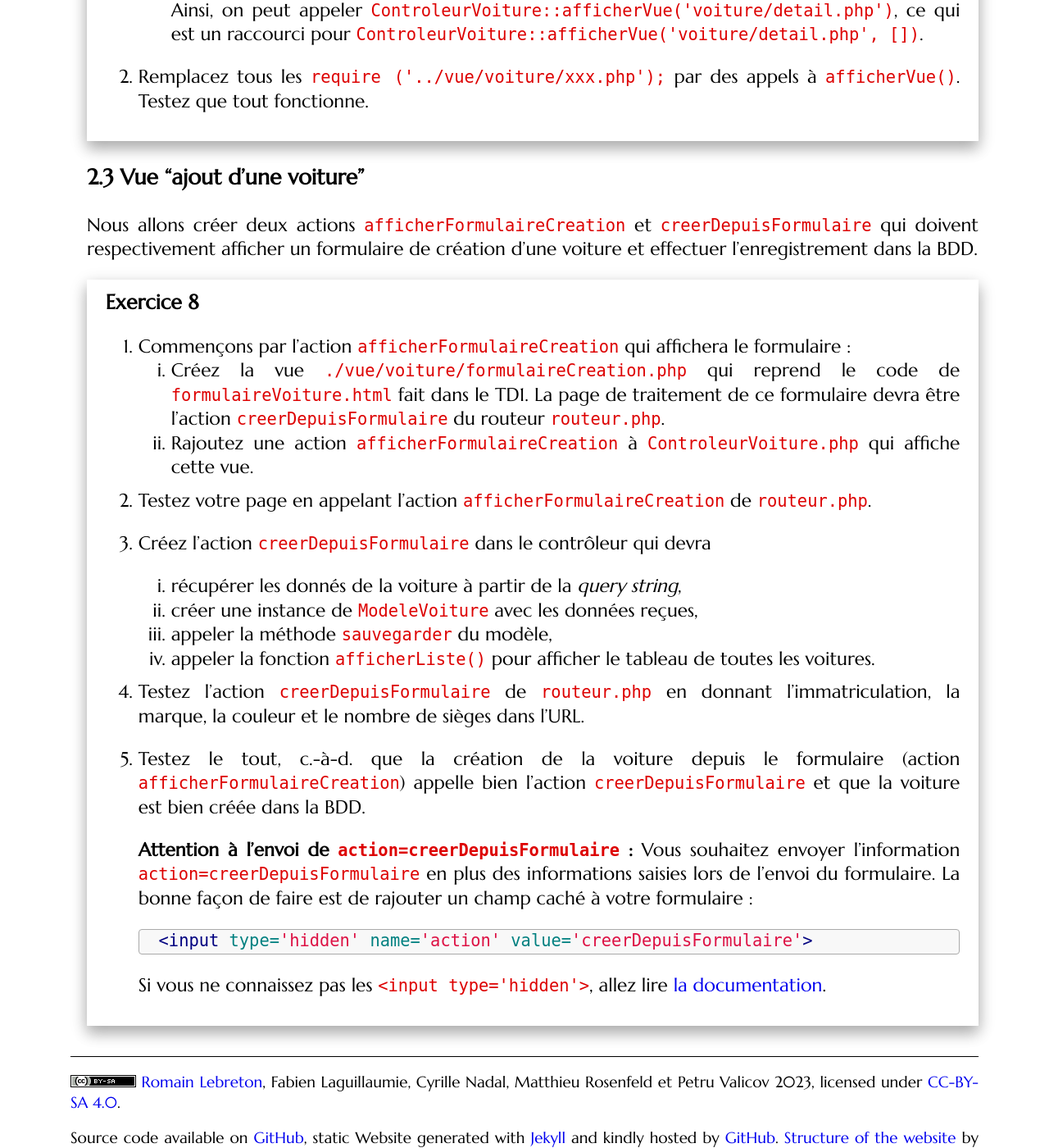
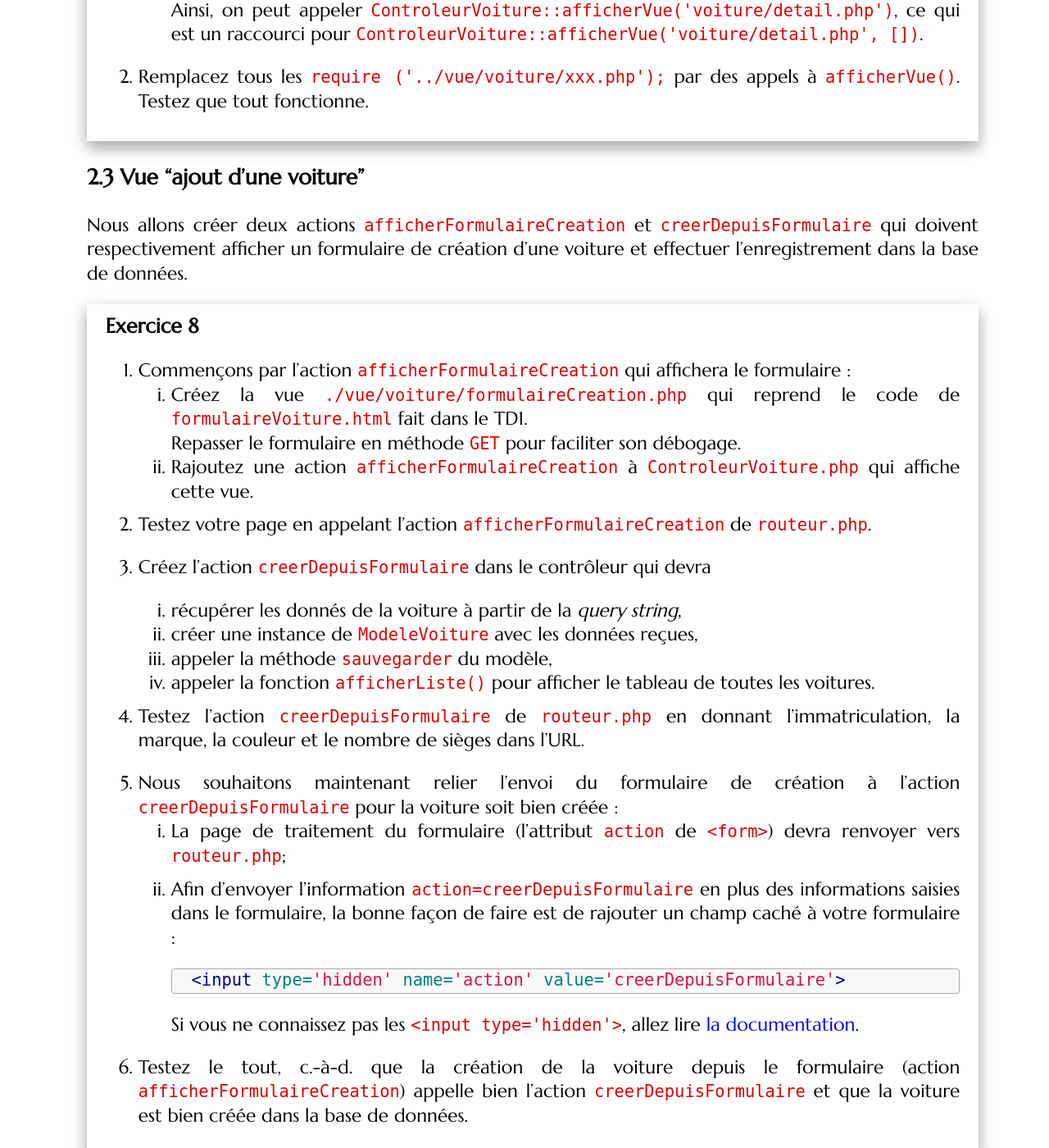
Before and after one commit to romainlebreton/R3.01-DeveloppementWeb, a Jekyll site: the page built from tutorials/tutorial4.md, in a window 1280 px wide and 1400 px high, scrolled down 10833 px. Shown: the whole window at 82% size. Built offline with Jekyll 4.4.1, drawn with Linux system fonts in a browser that asks for light colours; some web fonts are replaced; some of the changed text lies outside the part shown.

Commit message:
TD4 : réécriture du input type hidden

````diff
--- a/tutorials/tutorial4.md
+++ b/tutorials/tutorial4.md
@@ -258,7 +258,7 @@ aux pages suivantes :
 1. afficher toutes les voitures : action `afficherListe`
 2. afficher les détails d'une voiture : action `afficherDetail`
 3. afficher le formulaire de création d'une voiture : action `afficherFormulaireCreation`
-3. créer une voiture dans la BDD et afficher un message de confirmation : action `creerDepuisFormulaire`
+3. créer une voiture dans la base de données et afficher un message de confirmation : action `creerDepuisFormulaire`
 <!-- 4. supprimer une voiture et afficher un message de confirmation : action `delete` -->
 
 Pour recréer la page précédente, il manque encore un bout de code qui appelle la
@@ -431,15 +431,14 @@ Cela pose plusieurs problèmes :
 
 Nous allons créer deux actions `afficherFormulaireCreation` et `creerDepuisFormulaire` qui doivent respectivement
 afficher un formulaire de création d'une voiture et effectuer l'enregistrement
-dans la BDD.
+dans la base de données.
 
 <div class="exercise">
 
 1. Commençons par l'action `afficherFormulaireCreation` qui affichera le formulaire :
    1. Créez la vue `./vue/voiture/formulaireCreation.php` qui reprend le code de
       `formulaireVoiture.html` fait dans le TD1.
-      La page de traitement de ce formulaire devra être l'action `creerDepuisFormulaire` du
-      routeur `routeur.php`.
+      Repasser le formulaire en méthode `GET` pour faciliter son débogage.
    1. Rajoutez une action `afficherFormulaireCreation` à `ControleurVoiture.php` qui affiche cette
       vue.
 1. Testez votre page en appelant l'action `afficherFormulaireCreation` de `routeur.php`.
@@ -455,27 +454,23 @@ dans la BDD.
 1. Testez l'action `creerDepuisFormulaire` de `routeur.php` en donnant
    l'immatriculation, la marque, la couleur et le nombre de sièges dans l'URL.
 
+1. Nous souhaitons maintenant relier l'envoi du formulaire de création à
+   l'action `creerDepuisFormulaire` pour la voiture soit bien créée :
+   1. La page de traitement du formulaire (l'attribut `action` de `<form>`)
+   devra renvoyer vers `routeur.php`;
+   2. Afin d'envoyer l'information `action=creerDepuisFormulaire` en plus des
+      informations saisies dans le formulaire, la bonne façon de faire
+      est de rajouter un champ caché à votre formulaire :
+
+      ```html?start_inline=1
+      <input type='hidden' name='action' value='creerDepuisFormulaire'>
+      ```
+
+      Si vous ne connaissez pas les `<input type='hidden'>`, allez lire
+      [la documentation](https://developer.mozilla.org/fr/docs/Web/HTML/Element/input/hidden).
+
 1. Testez le tout, c.-à-d. que la création de la voiture depuis le formulaire
    (action `afficherFormulaireCreation`) appelle bien l'action `creerDepuisFormulaire` et que la voiture est bien
-   créée dans la BDD.
+   créée dans la base de données.
 
-   **Attention à l'envoi de `action=creerDepuisFormulaire` :** Vous souhaitez envoyer
-   l'information `action=creerDepuisFormulaire` en plus des informations saisies lors de
-   l'envoi du formulaire. La bonne façon de faire est de rajouter un champ caché à votre formulaire :
-
-   ```html?start_inline=1
-   <input type='hidden' name='action' value='creerDepuisFormulaire'>
-   ```
-
-   Si vous ne connaissez pas les `<input type='hidden'>`, allez lire
-   [la documentation](https://developer.mozilla.org/fr/docs/Web/HTML/Element/input/hidden).
-
-   <!--
-   Si vous avez un formulaire en méthode POST et que vous voulez transmettre l'action en méthode GET,
-   vous pouvez rajouter l'information dans l'URL avec
-
-      ```html?start_inline=1
-      <form method="post" action='routeur.php?action=creerDepuisFormulaire'>
-      ```
-   -->
 </div>
````
